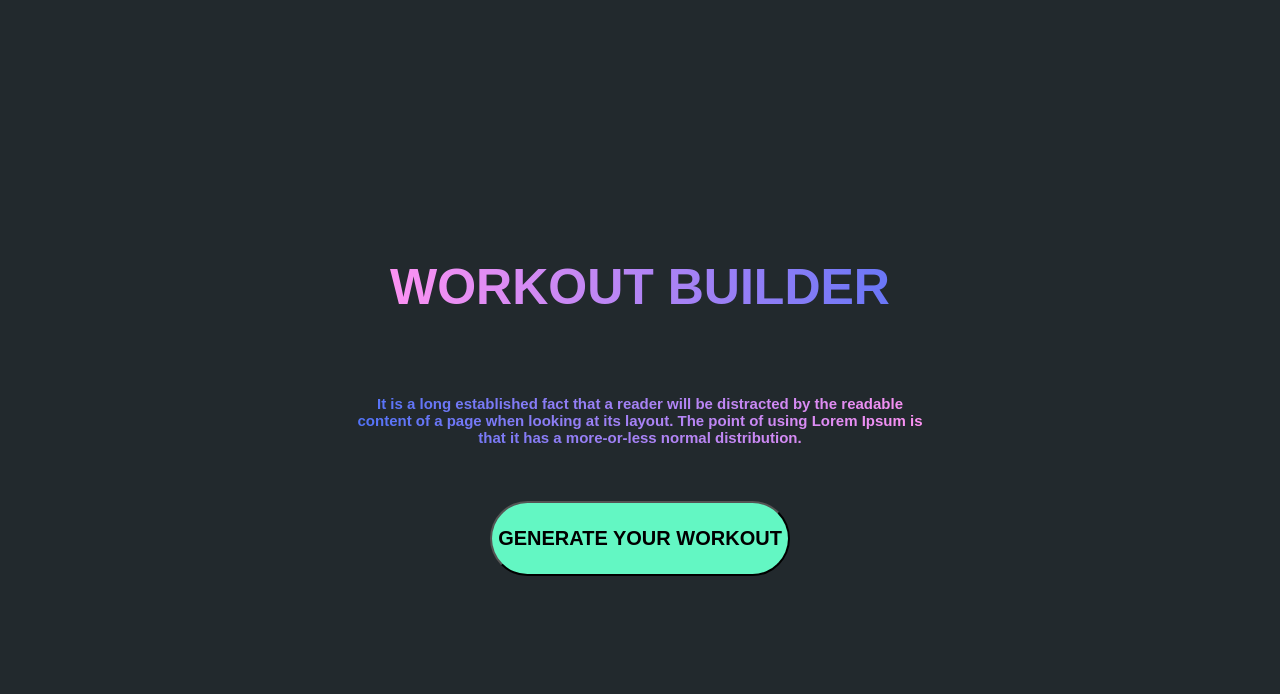
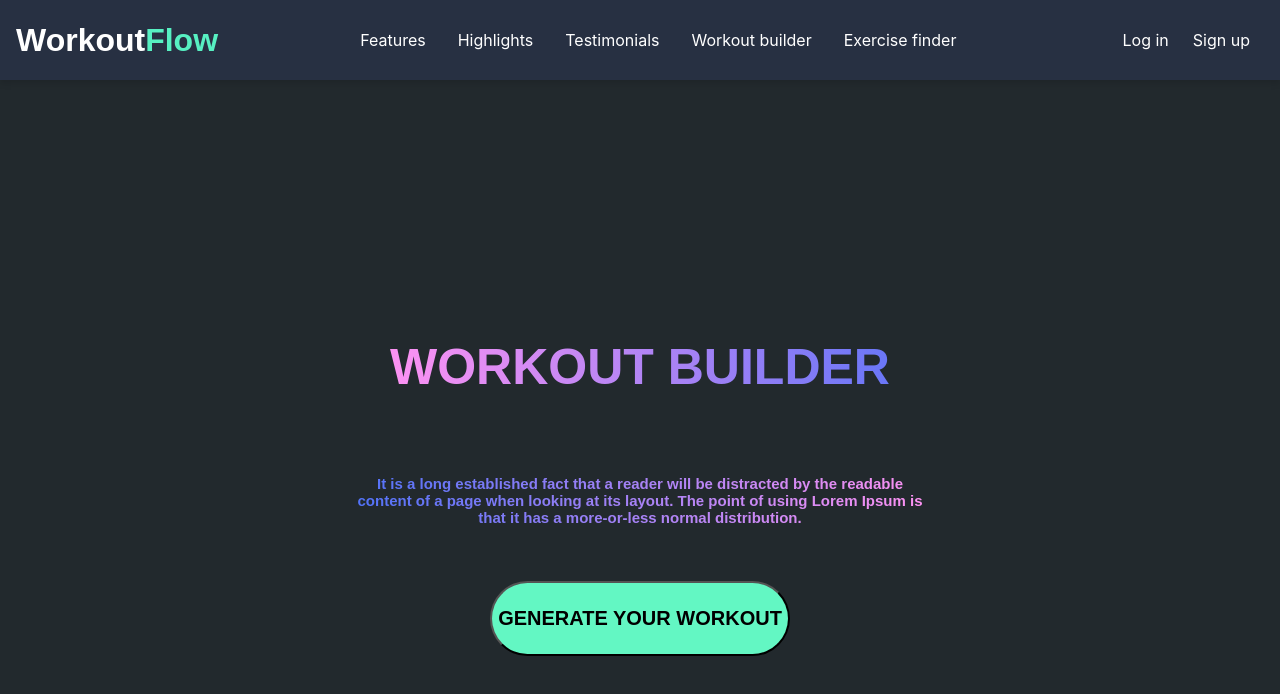
Before and after one commit to Devivdb/workout-flow-webapp, a React (Vite) app: page / in a window 1280 px wide. Shown: the top 694 px of the page. Built offline with nearby package versions, Linux system fonts and the light colour scheme.

Commit message:
Update on home page and added header

```diff
--- a/src/App.jsx
+++ b/src/App.jsx
@@ -10,12 +10,14 @@ import LogIn from "./pages/logIn/LogIn.jsx";
 import SignUp from "./pages/signUp/SignUp.jsx";
 import WorkoutBuilder from "./pages/workoutBuilder/WorkoutBuilder.jsx";
 import Search from "./pages/search/Search.jsx";
+import Header from "./components/ui/header/Header.jsx";
 
 function App() {
 
 
     return (
         <>
+            <Header/>
             <Routes>
                 <Route path="/" element={<Home/>}/>
                 <Route path="/features" element={<Features/>}/>
--- a/src/components/ui/header/Header.css
+++ b/src/components/ui/header/Header.css
@@ -0,0 +1,59 @@
+.nav-bar {
+    display: flex;
+    justify-content: space-between;
+    align-items: center;
+    background: rgba(80, 113, 250, 0.1);
+    min-height: 10vh;
+    width: 100%;
+    box-shadow: 0 4px 6px rgba(0, 0, 0, 0.1);
+}
+
+.website-name a {
+    font-family: 'montserrat', sans-serif;
+    font-weight: bold;
+    font-size: 2rem;
+    text-align: left;
+    color: #ffffff;
+    padding: 1rem;
+    border-radius: 8px;
+    text-decoration: none;
+}
+
+.website-name span {
+    color: #57f0c2;
+    text-decoration: none;
+}
+
+.menu {
+    font-family: 'Inter', sans-serif;
+    display: flex;
+    flex-direction: row;
+    justify-content: space-between;
+    align-items: center;
+    gap: 2rem;
+    width: 100%;
+}
+
+.main-menu {
+    display: flex;
+    flex-direction: row;
+    list-style-type: none;
+    padding: 0;
+    gap: 2rem;
+}
+
+.menu .sign-in-log-in{
+    display: flex;
+    list-style-type: none;
+    gap: 1.5rem;
+    padding-right: 30px;
+}
+
+.menu a {
+    text-decoration: none;
+    color: white;
+}
+
+.main-menu a:hover, .sign-in-log-in a:hover {
+    text-decoration: underline;
+}
--- a/src/components/ui/header/Header.jsx
+++ b/src/components/ui/header/Header.jsx
@@ -1,12 +1,42 @@
-import './Header.css'
+import './Header.css';
+import { NavLink } from "react-router-dom";
 
 function Header() {
 
     return (
-        <>
-
-        </>
-    )
+        <header className="nav-bar">
+            <nav className="menu">
+                <p className="website-name">
+                    <NavLink to="/">Workout<span>Flow</span></NavLink>
+                </p>
+                <ul className="main-menu">
+                    <li>
+                        <NavLink to="/features">Features</NavLink>
+                    </li>
+                    <li>
+                        <NavLink to="/highlights">Highlights</NavLink>
+                    </li>
+                    <li>
+                        <NavLink to="/testimonials">Testimonials</NavLink>
+                    </li>
+                    <li>
+                        <NavLink to="/workout-builder">Workout builder</NavLink>
+                    </li>
+                    <li>
+                        <NavLink to="/search">Exercise finder</NavLink>
+                    </li>
+                </ul>
+                <ul className="sign-in-log-in">
+                            <li>
+                                <NavLink to="/log-in">Log in</NavLink>
+                            </li>
+                            <li>
+                                <NavLink to="/sign-up">Sign up</NavLink>
+                            </li>
+                </ul>
+            </nav>
+        </header>
+    );
 }
 
-export default Header
+export default Header;
--- a/src/pages/home/Home.css
+++ b/src/pages/home/Home.css
@@ -40,3 +40,7 @@
     width: 300px;
     height: 75px;
 }
+
+.generate-button:hover {
+    background-color: rgb(81, 114, 248);
+}
--- a/src/pages/home/Home.jsx
+++ b/src/pages/home/Home.jsx
@@ -1,9 +1,16 @@
 import './Home.css'
 import useBackground from "../../hooks/useBackground.js";
+import {useNavigate} from "react-router-dom";
 
 function Home() {
 
     useBackground("home-background");
+
+    const navigate = useNavigate();
+
+    const handleButtonClick = () => {
+        navigate("/workout-builder")
+    }
 
     return (
         <>
@@ -14,7 +21,7 @@ function Home() {
                     looking at its layout. The point of using Lorem Ipsum is that it has a more-or-less normal
                     distribution.
                 </p>
-                <button type="button" className="generate-button">GENERATE YOUR WORKOUT</button>
+                <button type="button" className="generate-button" onClick={handleButtonClick}>GENERATE YOUR WORKOUT</button>
             </div>
         </>
     );
```
